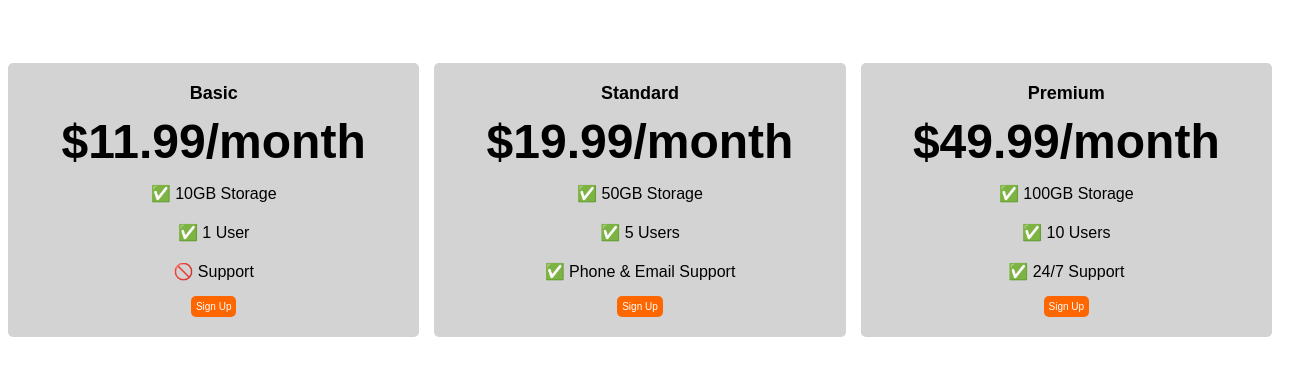
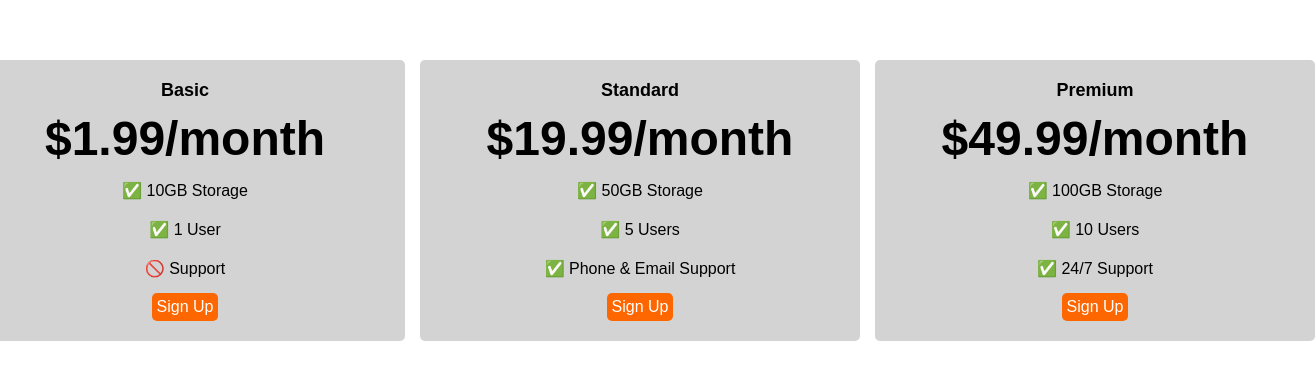
Before and after one commit to nickyoung37/flexbox-responsive-test, a plain HTML site: page index.html in a window 1280 px wide. Shown: the part 208-588 px from the top of the page, 1315 px wide, since content can reach past the window. Drawn offline with Linux system fonts and the light colour scheme; a web font is replaced by a local one.

Commit message:
Add files via upload

```diff
--- a/index.html
+++ b/index.html
@@ -18,13 +18,14 @@
         align-items: center;
         justify-content: center;
         height: 100vh;
+
         gap: 15px;
       }
 
       .pricing-plan {
         flex: 1;
         background-color: lightgray;
-        max-width: 400px;
+        min-width: 400px;
         padding: 20px;
         text-align: center;
         border-radius: 5px;
@@ -57,7 +58,7 @@
         background-color: #FE6600;
         color: white;
         padding: 5px;
-        font-size: x-small;
+        font-size: medium;
         border-radius: 5px;
         border: 0;
 
@@ -73,12 +74,11 @@
 
 
       /* Hint: What can you do with a media query and flexbox? */
-      @media (max-width: 1250px) {
+      @media (max-width: 1200px) {
 
         .pricing-container {
           flex-direction: column;
           height: 100%;
-
         }
       }
     </style>
@@ -88,7 +88,7 @@
     <div class="pricing-container">
       <div class="pricing-plan">
         <div class="plan-title">Basic</div>
-        <div class="plan-price">$11.99/month</div>
+        <div class="plan-price">$1.99/month</div>
         <ul class="plan-features">
           <li>✅ 10GB Storage</li>
           <li>✅ 1 User</li>
```
